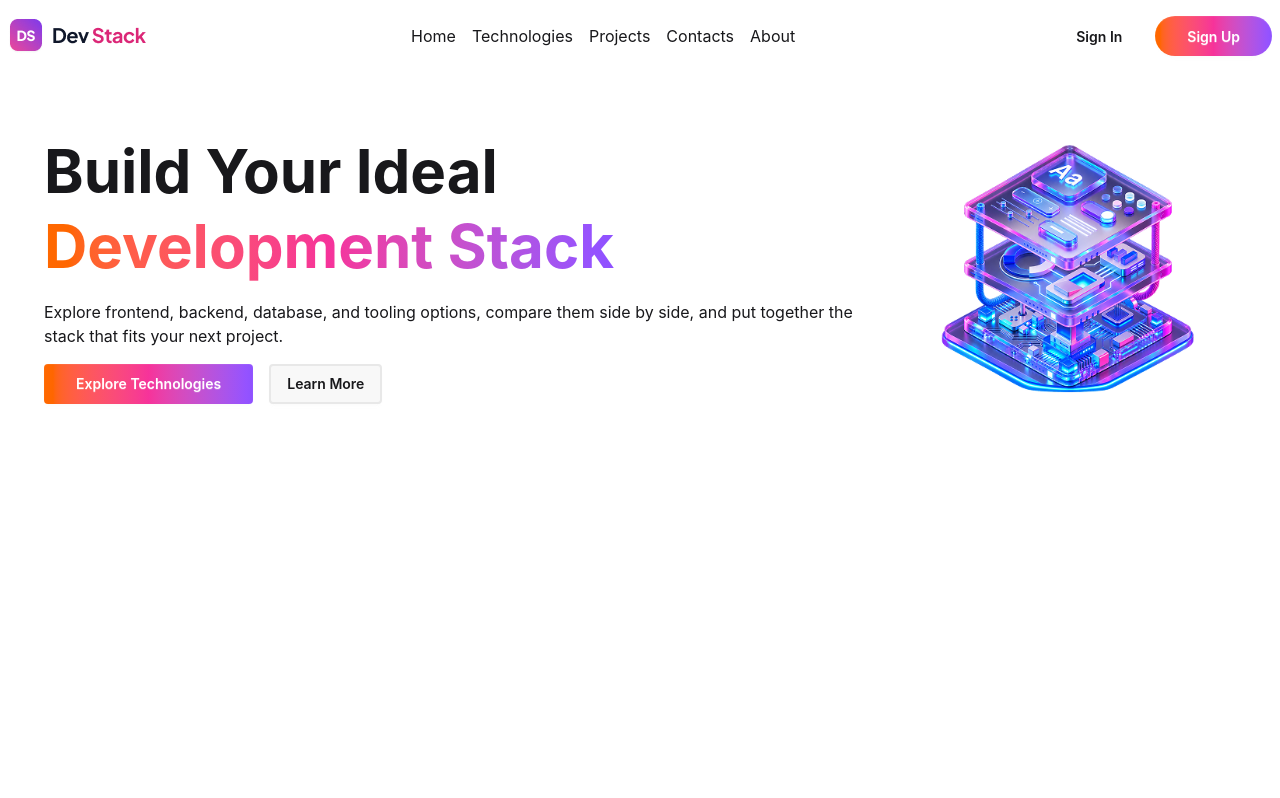
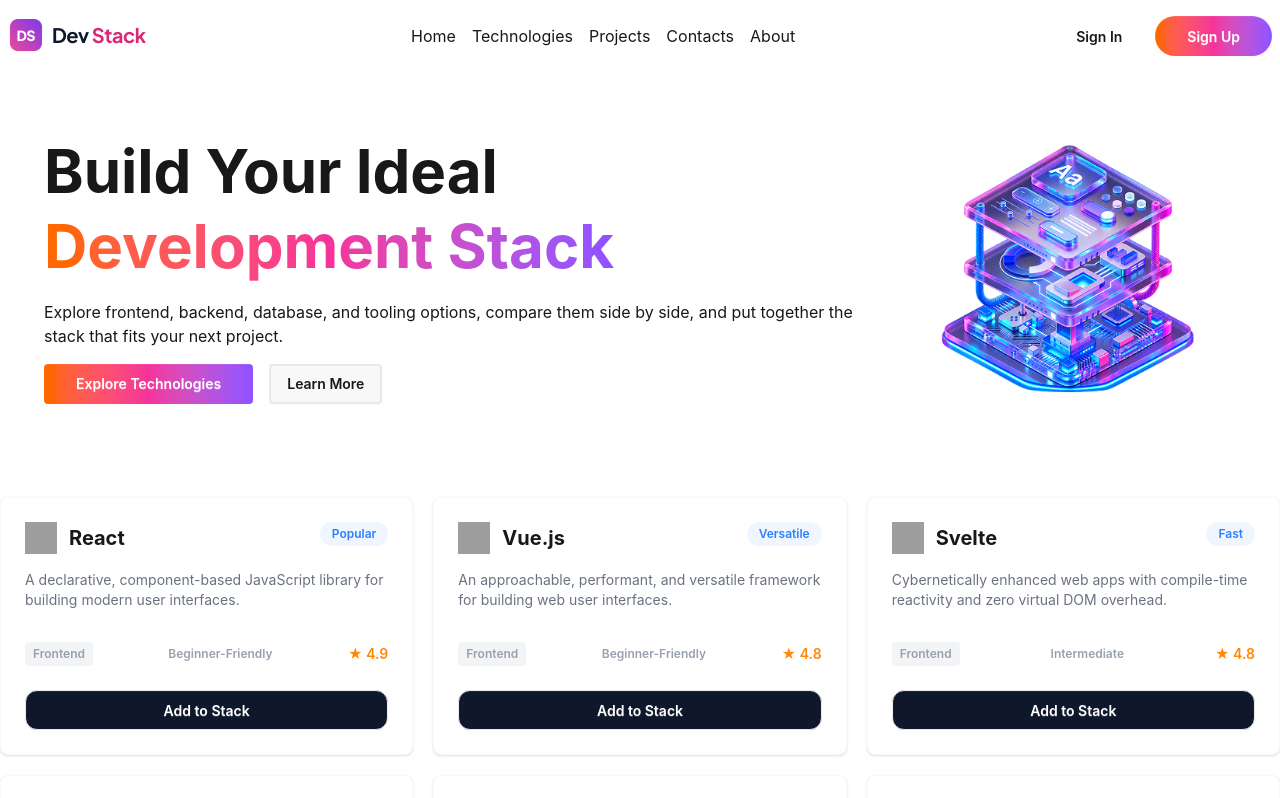
Before and after one commit to tajwar-hub/ph-assignment-5-DevStack, a React (Vite) app: page / in a window 1280 px wide. Shown: the top 798 px of the page. Built offline with nearby package versions, Linux system fonts and the light colour scheme; grey boxes are pictures that could not be loaded.

Commit message:
loading data from json file and showing in the card....

```diff
--- a/src/App.tsx
+++ b/src/App.tsx
@@ -1,12 +1,33 @@
 import Nav from "./components/Nav"
 import Banner from "./components/Banner"
+import type { ITechnologyTypes } from './types/Type'
+import { Suspense, use } from "react"
+import Technologies from "./components/technologies/Technologies"
+
+
+
+const technologiesFetch = async(): Promise<ITechnologyTypes[]> => {
+  const res = await fetch('/public/data.json')
+  const data = await res.json()
+  return data
+}
+
+const technologiesPromise = technologiesFetch();
+
 
 function App() {
+
+  const technologies = use(technologiesPromise);
 
   return (
     <>
        <Nav></Nav>
        <Banner></Banner>
+
+       <Suspense fallback ={`Loading... `}>
+        <Technologies technologiesPromise = {technologies}/>
+
+       </Suspense>
     </>
   )
 }
--- /dev/null
+++ b/src/components/technologies/SideBarCard.tsx
@@ -0,0 +1,11 @@
+import React from 'react';
+
+const SideBarCard = () => {
+    return (
+        <div>
+
+        </div>
+    );
+};
+
+export default SideBarCard;
--- /dev/null
+++ b/src/components/technologies/Technologies.tsx
@@ -0,0 +1,25 @@
+import type { ITechnologyTypes } from '../../types/Type';
+import TechnologyCard from './TechnologyCard';
+
+interface TechnologiesProps{
+    technologiesPromise : ITechnologyTypes[]
+}
+
+const Technologies = ({technologiesPromise}:TechnologiesProps) => {
+
+    return (
+
+        <div className='grid grid-cols-3 gap-5 mt-6'>
+        {
+            technologiesPromise.map((tech) => {
+
+                return <TechnologyCard technologyCardPromise={tech}/>
+            })
+        }
+
+        </div>
+
+    );
+};
+
+export default Technologies;
--- /dev/null
+++ b/src/components/technologies/TechnologyCard.tsx
@@ -0,0 +1,45 @@
+import React from 'react';
+import type { ITechnologyTypes } from '../../types/Type';
+
+
+interface TechnologyCardProps {
+  technologyCardPromise: ITechnologyTypes; // This component expects to receive one 'tech' object
+}
+
+const TechnologyCard = ({technologyCardPromise}:TechnologyCardProps) => {
+    return (
+        <div className="card border border-base-200 bg-base-100 shadow-sm p-6">
+
+
+      <div className="flex justify-between items-start mb-4">
+        <div className="flex gap-3 items-center">
+          <img src={technologyCardPromise.icon} alt={technologyCardPromise.name} className="w-8 h-8" />
+          <h3 className="text-xl font-bold">{technologyCardPromise.name}</h3>
+        </div>
+        <div className="badge bg-blue-50 text-blue-500 border-none font-semibold text-xs py-3 px-3 rounded-full">
+          {technologyCardPromise.badge}
+        </div>
+      </div>
+
+
+      <p className="text-sm text-gray-500 mb-6 h-12">
+        {technologyCardPromise.description}
+      </p>
+
+
+      <div className="flex justify-between items-center text-xs text-gray-400 font-semibold mb-6">
+        <span className="bg-gray-100 px-2 py-1 rounded">{technologyCardPromise.category}</span>
+        <span>{technologyCardPromise.difficulty}</span>
+        <span className="flex items-center text-orange-400 text-sm">★ {technologyCardPromise.rating}</span>
+      </div>
+
+
+      <button className="btn w-full bg-[#0F172A] text-white hover:bg-slate-800 rounded-xl">
+        Add to Stack
+      </button>
+
+    </div>
+    );
+};
+
+export default TechnologyCard;
--- a/src/types/Type.ts
+++ b/src/types/Type.ts
@@ -1,4 +1,4 @@
-export interface Technology {
+export interface ITechnologyTypes {
   id: string;
   name: string;
   category: string;
```
